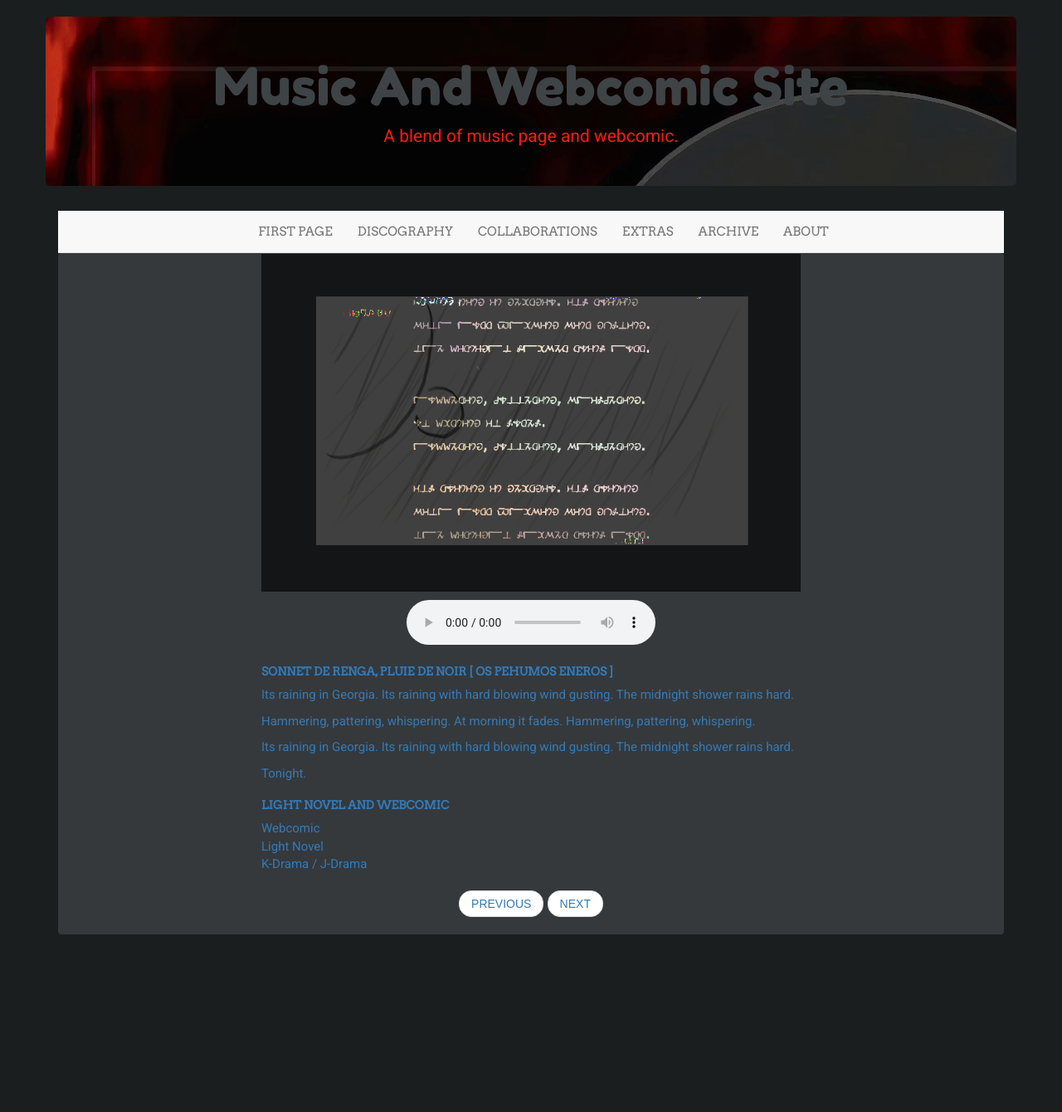
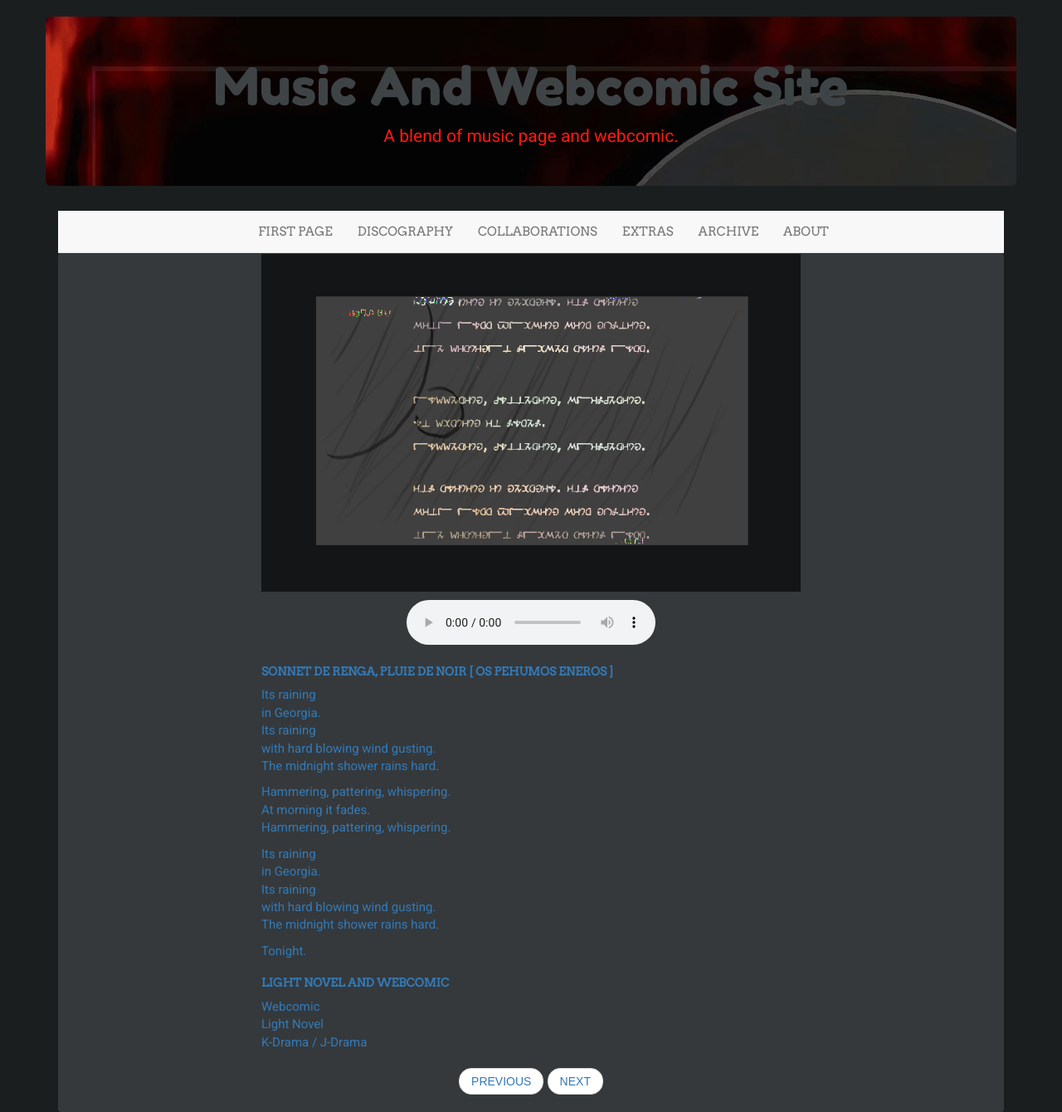
Before and after one commit to LWFlouisa/MyDiscography, a Jekyll site: the page built from _posts/2023-01-05-hammeringpattering.md, in a window 1280 px wide. Shown: the whole page at 83% size. Built offline with Jekyll 4.4.1, drawn with Linux system fonts in a browser that asks for light colours; nearby versions of some CDN libraries; before the commit the page ends 1126 px from its top, so only the background shows below that.

```diff
--- a/_posts/2023-01-05-hammeringpattering.md
+++ b/_posts/2023-01-05-hammeringpattering.md
@@ -14,20 +14,20 @@ Your browser does not support the audio element.
 
 ### SONNET DE RENGA, PLUIE DE NOIR [ OS PEHUMOS ENEROS ]
 
-Its raining
-in Georgia.
-Its raining
-with hard blowing wind gusting.
+Its raining<br />
+in Georgia.<br />
+Its raining<br />
+with hard blowing wind gusting.<br />
 The midnight shower rains hard.
 
-Hammering, pattering, whispering.
-At morning it fades.
+Hammering, pattering, whispering.<br />
+At morning it fades.<br />
 Hammering, pattering, whispering.
 
-Its raining
-in Georgia.
-Its raining
-with hard blowing wind gusting.
+Its raining<br />
+in Georgia.<br />
+Its raining<br />
+with hard blowing wind gusting.<br />
 The midnight shower rains hard.
 
 Tonight.
```
